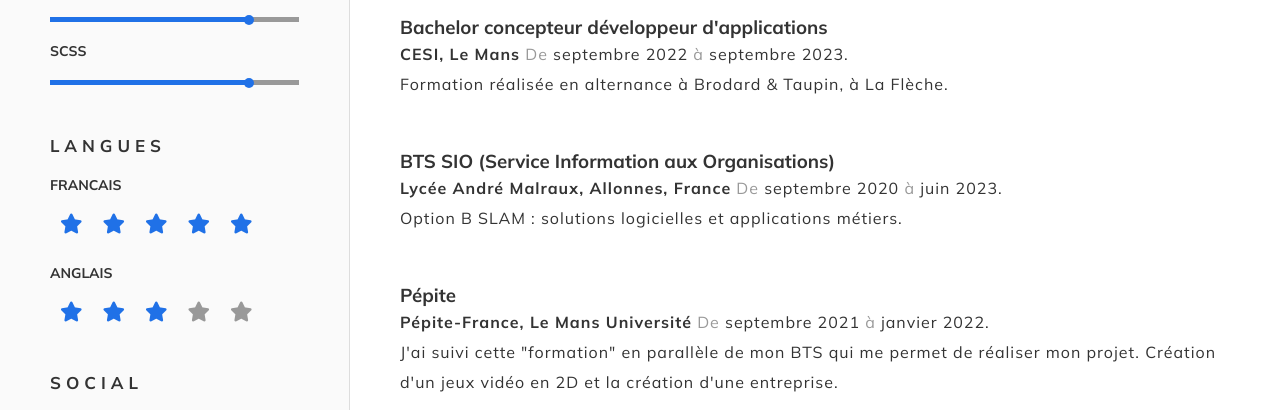
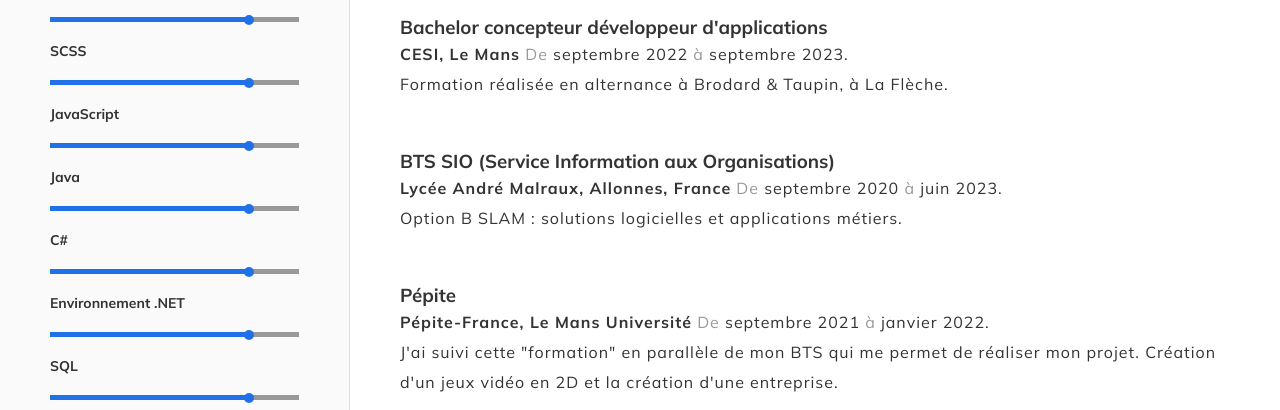
Before and after one commit to CorentinTalour/CV, a website: page index.html in a window 1280 px wide. Shown: the part 777-1187 px from the top of the page. Drawn offline with Linux system fonts and the light colour scheme.

Commit message:
Modification data

```diff
--- a/index.html
+++ b/index.html
@@ -15,12 +15,13 @@
 <div class="grid-container">
     <header>
         <h1><span>C</span>orentin Talour</h1>
-        <p>Integrateur web HTML & CSS</p>
+        <p>Développeur</p>
     </header>
     <section class="picture">
         <img src="img/photo.jpg" alt="phote-profile">
     </section>
     <aside>
+        <div class="sticky">
             <div class="block">
                 <h2 class="title-small">CONTACT</h2>
                 <h3>Téléphone</h3>
@@ -39,6 +40,42 @@
                     </div>
                 </div>
                 <h3>SCSS</h3>
+                <div class="bar-skill">
+                    <div class="bar-skill-progress">
+                        <div class="bar-skill-dot"></div>
+                    </div>
+                </div>
+                <h3>JavaScript</h3>
+                <div class="bar-skill">
+                    <div class="bar-skill-progress">
+                        <div class="bar-skill-dot"></div>
+                    </div>
+                </div>
+                <h3>Java</h3>
+                <div class="bar-skill">
+                    <div class="bar-skill-progress">
+                        <div class="bar-skill-dot"></div>
+                    </div>
+                </div>
+                <h3>C#</h3>
+                <div class="bar-skill">
+                    <div class="bar-skill-progress">
+                        <div class="bar-skill-dot"></div>
+                    </div>
+                </div>
+                <h3>Environnement .NET</h3>
+                <div class="bar-skill">
+                    <div class="bar-skill-progress">
+                        <div class="bar-skill-dot"></div>
+                    </div>
+                </div>
+                <h3>SQL</h3>
+                <div class="bar-skill">
+                    <div class="bar-skill-progress">
+                        <div class="bar-skill-dot"></div>
+                    </div>
+                </div>
+                <h3>Déploiement continnu CI/CD</h3>
                 <div class="bar-skill">
                     <div class="bar-skill-progress">
                         <div class="bar-skill-dot"></div>
@@ -69,6 +106,7 @@
                 <div class="social-container">
                     <i class="fa-brands fa-linkedin"></i>
                     <a href="https://www.linkedin.com/in/corentin-talour-17aab4241" target="_blank">Corentin talour</a>
+                </div>
             </div>
         </div>
     </aside>
--- a/scss/style.scss
+++ b/scss/style.scss
@@ -78,6 +78,10 @@
   padding: 5rem;
   min-height: 1500px;
 
+  .sticky {
+    position: sticky;
+    top: 4rem;
+
     .block {
       margin-bottom: 5rem;
 
@@ -157,6 +161,7 @@
         a {
           flex: auto;
           margin: 0;
+        }
       }
     }
   }
```
Also changed, not shown: css/style.css, 1 other file. Lines whose indentation alone changed are shown as unchanged.
